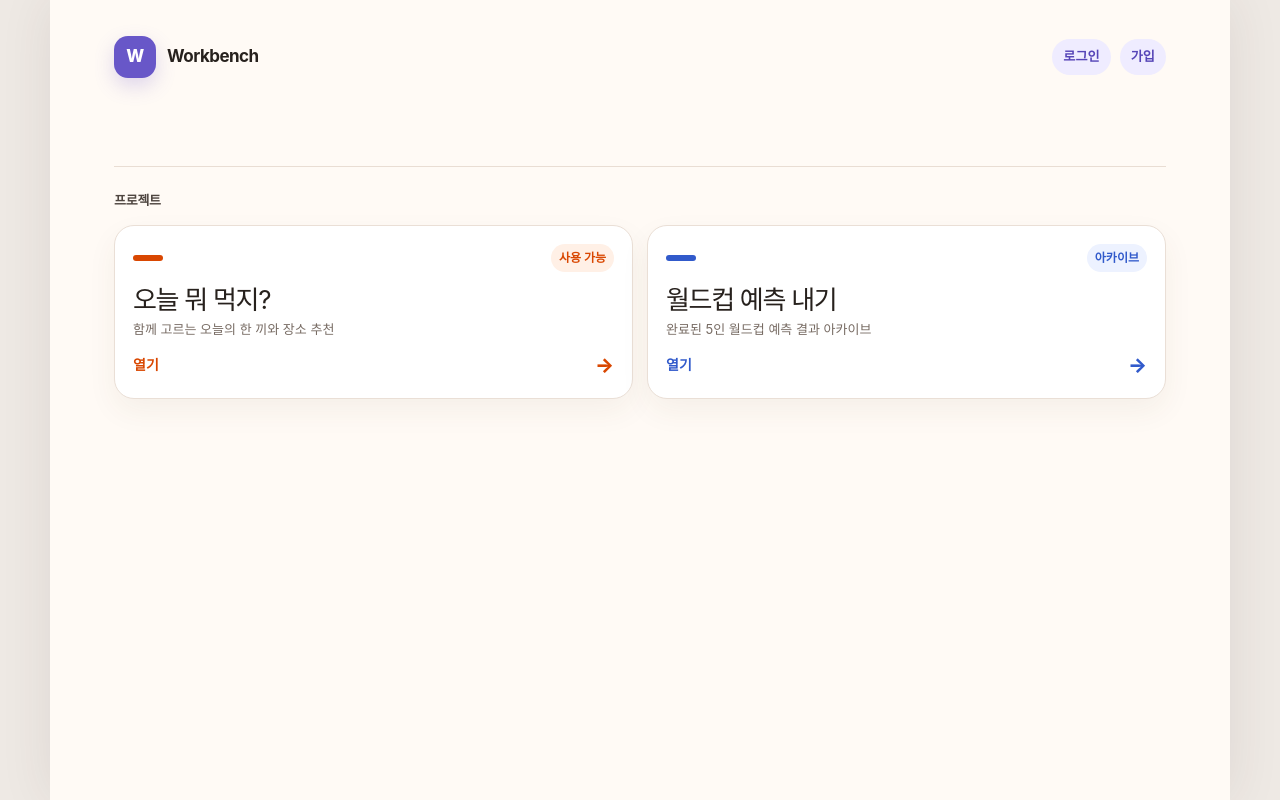
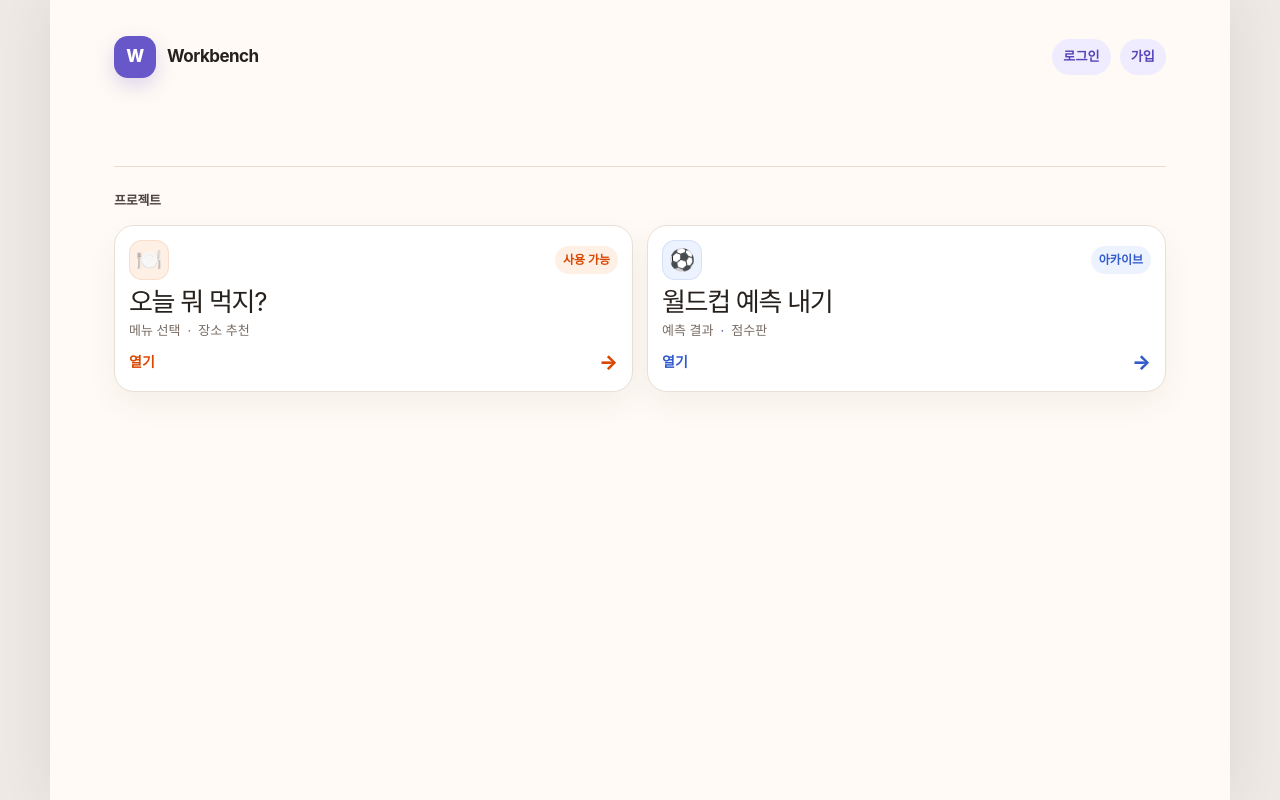
Before and after one commit to TypeMIN/typemin-workbench, a Next.js app: page / in a window 1280 px wide. Built offline with nearby package versions, Linux system fonts and the light colour scheme; no server answers.

Commit message:
style: visualize Workbench project cards

```diff
--- a/app/globals.css
+++ b/app/globals.css
@@ -392,7 +392,7 @@ a {
   min-height: 158px;
   flex-direction: column;
   justify-content: space-between;
-  padding: 18px;
+  padding: 14px;
   overflow: hidden;
   border: 1px solid #eadfd6;
   border-radius: 20px;
@@ -427,11 +427,17 @@ a {
   justify-content: space-between;
 }
 
-.workbench-card-accent {
-  width: 30px;
-  height: 6px;
-  border-radius: 999px;
-  background: var(--app-accent);
+.workbench-card-emoji {
+  display: grid;
+  width: 40px;
+  height: 40px;
+  place-items: center;
+  border-radius: 13px;
+  background: var(--app-accent-soft);
+  box-shadow: inset 0 0 0 1px
+    color-mix(in srgb, var(--app-accent) 12%, transparent);
+  font-size: 21px;
+  line-height: 1;
 }
 
 .workbench-status {
@@ -445,7 +451,7 @@ a {
 
 .workbench-card-copy {
   margin-top: auto;
-  padding-top: 14px;
+  padding-top: 8px;
 }
 
 .workbench-card h3 {
@@ -456,17 +462,28 @@ a {
   word-break: keep-all;
 }
 
-.workbench-card p {
-  margin: 6px 0 0;
+.workbench-card-keywords {
+  display: flex;
+  align-items: center;
+  margin: 5px 0 0;
+  padding: 0;
+  overflow: hidden;
+  list-style: none;
   color: #776b63;
   font-size: 13px;
   line-height: 1.5;
-  word-break: keep-all;
+  white-space: nowrap;
+}
+
+.workbench-card-keywords li + li::before {
+  margin-inline: 7px;
+  color: color-mix(in srgb, var(--app-accent) 60%, #776b63);
+  content: "·";
 }
 
 .workbench-card-action {
   justify-content: space-between;
-  margin-top: 10px;
+  margin-top: 6px;
   color: var(--app-accent);
   font-size: 14px;
   font-weight: 800;
@@ -505,23 +522,30 @@ a {
 
   .workbench-card {
     min-height: 152px;
-    padding: 16px;
+    padding: 14px;
   }
 
   .workbench-card-copy {
-    padding-top: 14px;
+    padding-top: 8px;
   }
 
   .workbench-card h3 {
     font-size: 22px;
   }
 
-  .workbench-card p {
+  .workbench-card-keywords {
     font-size: 13px;
   }
 
   .workbench-card-action {
-    margin-top: 10px;
+    margin-top: 6px;
+  }
+
+  .workbench-card-emoji {
+    width: 38px;
+    height: 38px;
+    border-radius: 12px;
+    font-size: 20px;
   }
   .workbench-admin-account {
     align-items: stretch;
--- a/app/page.tsx
+++ b/app/page.tsx
@@ -29,13 +29,22 @@ export default function Home() {
                 key={app.href}
               >
                 <div className="workbench-card-topline">
-                  <span aria-hidden="true" className="workbench-card-accent" />
+                  <span aria-hidden="true" className="workbench-card-emoji">
+                    {app.emoji}
+                  </span>
                   <span className="workbench-status">{app.status}</span>
                 </div>
 
                 <div className="workbench-card-copy">
                   <h3>{app.name}</h3>
-                  <p>{app.description}</p>
+                  <ul
+                    aria-label={`${app.name} 주요 기능`}
+                    className="workbench-card-keywords"
+                  >
+                    {app.keywords.map((keyword) => (
+                      <li key={keyword}>{keyword}</li>
+                    ))}
+                  </ul>
                 </div>
 
                 <span className="workbench-card-action">
--- a/lib/workbench/apps.ts
+++ b/lib/workbench/apps.ts
@@ -1,14 +1,16 @@
 export const WORKBENCH_APPS = [
   {
     name: "오늘 뭐 먹지?",
-    description: "함께 고르는 오늘의 한 끼와 장소 추천",
+    emoji: "🍽️",
+    keywords: ["메뉴 선택", "장소 추천"],
     href: "/what-should-eat",
     status: "사용 가능",
     accent: "meal",
   },
   {
     name: "월드컵 예측 내기",
-    description: "완료된 5인 월드컵 예측 결과 아카이브",
+    emoji: "⚽",
+    keywords: ["예측 결과", "점수판"],
     href: "/worldcup-prediction",
     status: "아카이브",
     accent: "worldcup",
```
Also changed, not shown: 2 other files (tests, documents, lock files or other folders).
